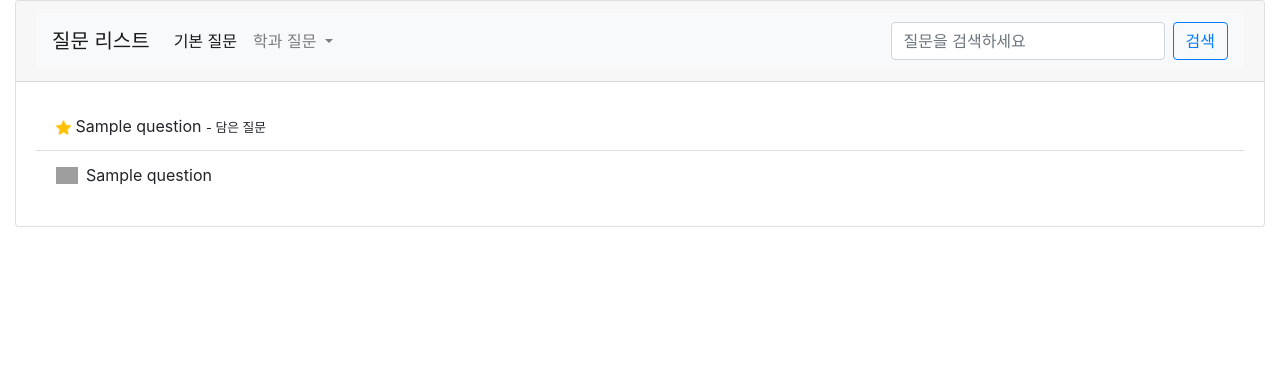
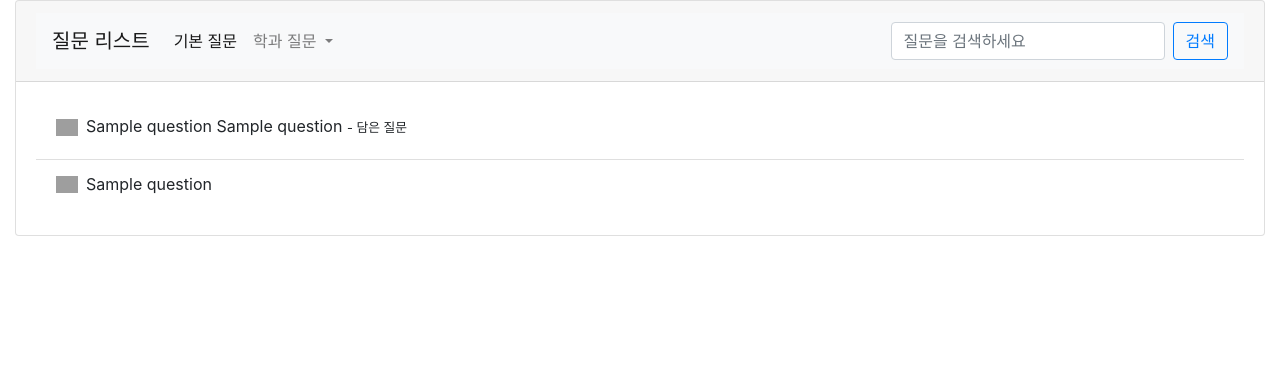
Before and after one commit to ahyeon0508/Interview-Solution_project_v1.0, a Django app: template interview_solution/website/templates/questionlist.html in a window 1280 px wide. Shown: the top 369 px of the page. Run offline with Django 3.2, Linux system fonts and the light colour scheme; the template is opened without the code that fills it: most values are stand-ins (such as "Sample title", 1, 10 or a date in 2020); grey boxes are pictures that could not be loaded.

Commit message:
질문 리스트

```diff
--- a/interview_solution/website/templates/questionlist.html
+++ b/interview_solution/website/templates/questionlist.html
@@ -58,39 +58,39 @@
             <div class="card-body">
                 <ul class="list-group list-group-flush">
                     {{error}}
-                    <!--내 질문인 경우 채운 별 띄우기-->
+
+                    <!--1. 내 질문인 경우 위해-->
                     {% if myQuestion %}
                     <!--for문으로 질문 단위 li태그 반복-->
                     {% for questionList in myQuestion %}
                     <li class="list-group-item d-flex justify-content-between align-items-center">
                         <div>
-                            <!--채운 별 = a로-->
-                            <a herf="{% url 'website:questionNonestar' questionID=questionList.id %}" class="btn-star active"></a>
-                            <!--참고 예제 https://fabl1106.github.io/django/2019/05/05/Django-14.-%EC%9D%B8%EC%8A%A4%ED%83%80%EA%B7%B8%EB%9E%A8-%EC%A2%8B%EC%95%84%EC%9A%94-%EB%B2%84%ED%8A%BC-%EA%B5%AC%ED%98%84%ED%95%98%EA%B8%B0.html-->
-
-                            <!--채운 별 = a로-->
-                            <img alt="채운 별" id="star" name="{{questionList.id}}" src="{% static 'img/star_fill.png' %}" width="15px" height="15px">
-                            <!--"자신의 장점과" 이 부분에 질문 내용 띄우도록 / small 태그 안 "기본 질문" 부분은 5개의 질문 종류(기본, 학과4개) 띄우도록 -->
+                           <!--내 질문인 경우, 지금 'checked'부분 앞뒤에 조건(if 내 질문인 경우 checked) 넣기-->
+                            <input type="checkbox" name="question[]" id="question1" value="{{questionList.question}}" checked>
+                            <label for="question1">{{questionList.question}}
                             {{questionList.question}}
                             {% if questionList.part == 1 %}
                             <small> - 작성한 질문</small>
                             {% elif questionList.part == 2 %}
                             <small> - 받은 질문</small>
                             {% else %}
-                            <small> - 담은 질문</small>
+                            <small> - 담은 질문</small></label>
                             {% endif %}
                         </div>
                     </li>
                     {% endfor %}
                     {% endif %}
-                    <!--내 질문 아닌 경우 빈 별 띄우기-->
+
+
+                    <!--2. 질문 리스트-->
                     {% if question %}
                     <!--for문으로 질문 단위 li태그 반복-->
                     {% for questionList in question %}
                     <li class="list-group-item d-flex justify-content-between align-items-center">
                         <div>
-                            <input type="checkbox" id="box1">
-                            <label for="box1">{{questionList.question}}
+                            <!--내 질문인 경우, 지금 'checked'부분 앞뒤에 조건(if 내 질문인 경우 checked) 넣기-->
+                            <input type="checkbox" name="question[]" id="question1" value="{{questionList.question}}" checked>
+                            <label for="question1">{{questionList.question}}
                                 {% if questionList.department == 0 %}
                                 <small> - 기본 질문</small>
                                 {% elif questionList.department == 1 %}
```
Lines whose indentation alone changed are shown as unchanged.
